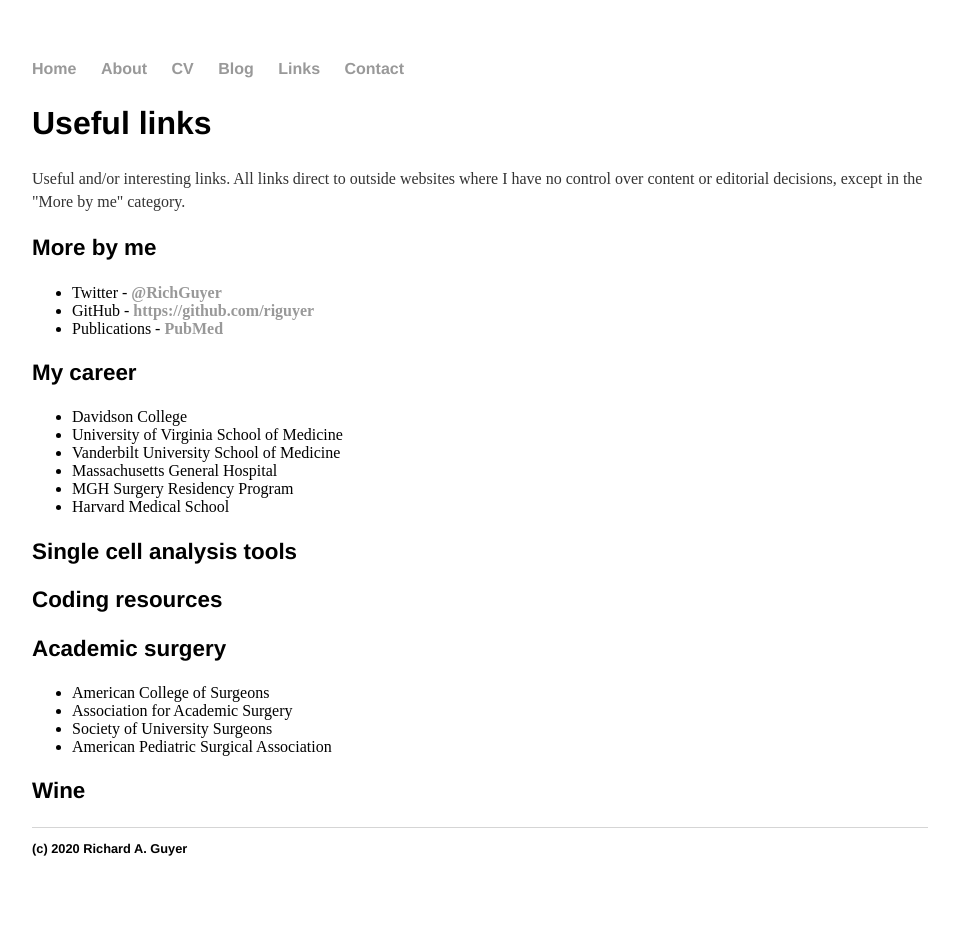
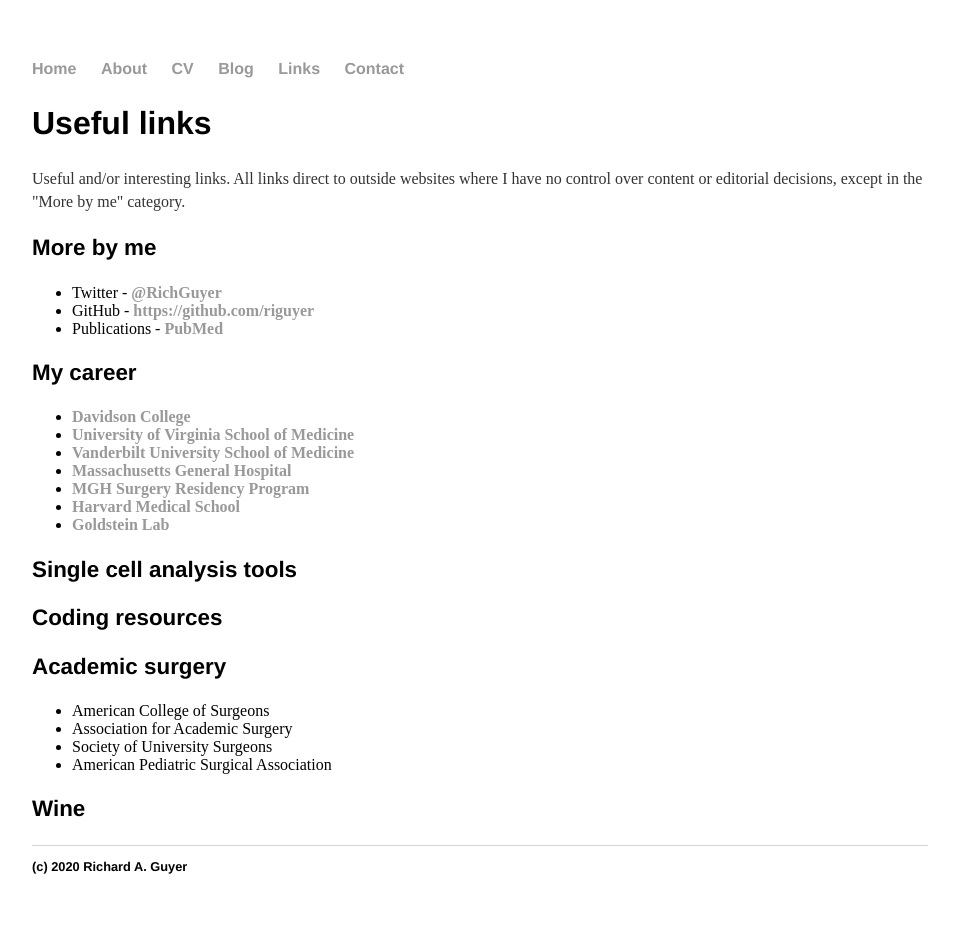
Before and after one commit to riguyer/riguyer.github.io, a Jekyll site: the page built from links.html, in a window 1280 px wide. Shown: the whole page, without its empty margins (160-1113 px from the left). Built offline with Jekyll 4.4.1, drawn with Linux system fonts in a browser that asks for light colours.

Commit message:
Update links.html

```diff
--- a/links.html
+++ b/links.html
@@ -18,12 +18,13 @@
 
 		<h3>My career</h3>
 		<ul>
-			<li> Davidson College </li>
-			<li> University of Virginia School of Medicine </li>
-			<li> Vanderbilt University School of Medicine </li>
-			<li> Massachusetts General Hospital </li>
-			<li> MGH Surgery Residency Program </li>
-			<li> Harvard Medical School </li>
+			<li> <a href:https://www.davidson.edu/><b>Davidson College</b></a> </li>
+			<li> <a href:https://med.virginia.edu/><b>University of Virginia School of Medicine</b></a> </li>
+			<li> <a href:https://medschool.vanderbilt.edu/><b>Vanderbilt University School of Medicine</b></a> </li>
+			<li> <a href:https://www.massgeneral.org/><b>Massachusetts General Hospital</b></a> </li>
+			<li> <a href:https://www.massgeneral.org/surgery/education-and-training/surgical-residency-program><b>MGH Surgery Residency Program</b></a> </li>
+			<li> <a href:https://hms.harvard.edu/><b>Harvard Medical School</b></a> </li>
+			<li> <a href:http://goldsteinlab.mgh.harvard.edu/><b>Goldstein Lab</b></a> </li>
 		</ul>
 
 		<h3>Single cell analysis tools</h3>
```
